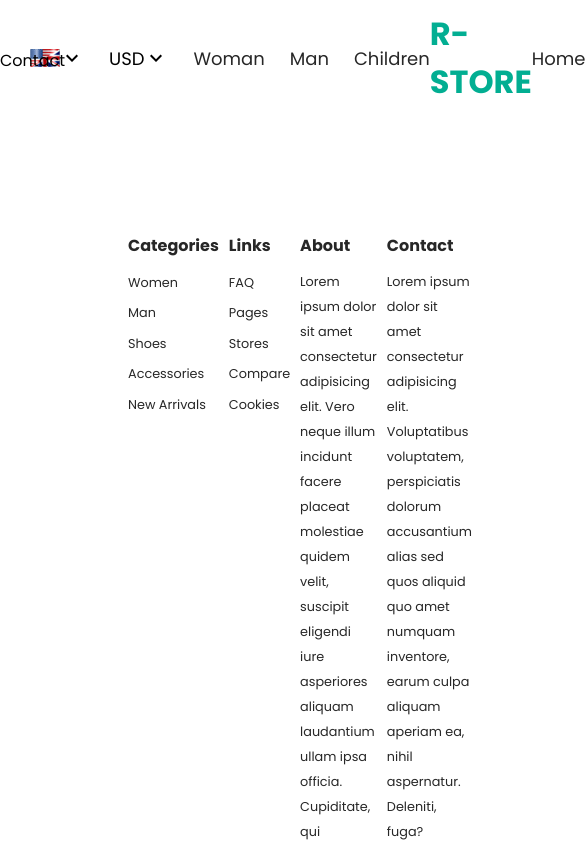
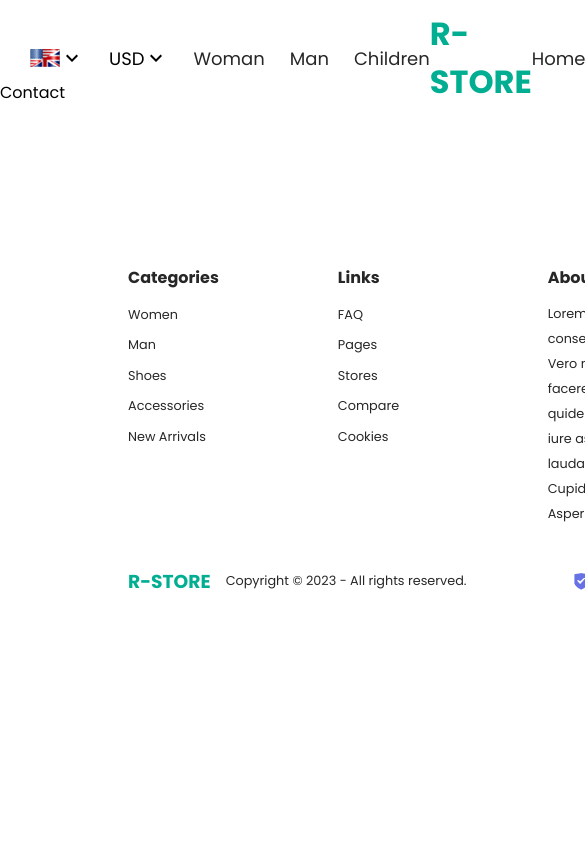
Before and after one commit to lightmnd/full-stack-comm2023, a React (Create React App) app: page /contact in a window 390 px wide. Shown: the top 844 px of the page, 585 px wide, since content can reach past the window. Built offline with nearby package versions, Linux system fonts and the light colour scheme.

Commit message:
fix responsive body

```diff
--- a/src/components/Card/Card.tsx
+++ b/src/components/Card/Card.tsx
@@ -37,7 +37,7 @@ export default function Card(props: FeaturedProps) {
                   return (
                     <>
                       {item.rating.rate >= 4 ? (
-                        <div>
+                        <>
                           <span className="topRated">Top rated!</span>
                           <div className="featuredImagesWrapper">
                             <img
@@ -55,7 +55,7 @@ export default function Card(props: FeaturedProps) {
                               </div>
                             </div>
                           </div>
-                        </div>
+                        </>
                       ) : (
                         <div className="featuredImagesWrapper">
                           <img
--- a/src/components/Navbar/Navbar.scss
+++ b/src/components/Navbar/Navbar.scss
@@ -1,5 +1,7 @@
 .navbar {
-    height: 3rem;
+    height: 80px;
+    // display: flex;
+    // flex: 1;
     a {
         text-decoration: none;
         color: rgb(39, 39, 39);
@@ -10,6 +12,11 @@
         color: rgb(2, 174, 146);
     }
     .wrapper {
+        display: flex;
+        align-items: center;
+        justify-content: space-between;
+        padding: 10px 30px;
+        //overflow: hidden;
         // @media (min-width: 411px) {
         //     display: flex;
         //     flex-direction: column;
@@ -19,18 +26,17 @@
             align-items: center;
             font-size: 18px;
         }
-        display: flex;
-        padding: 10px 30px;
-        justify-content: space-between;
+        // display: flex;
+        // padding: 10px 30px;
         .left {
             display: flex;
-            flex-direction: row;
+            // flex-direction: row;
             align-items: center;
             gap: 25px;
         }
         .center {
             display: flex;
-            justify-content: center;
+            //justify-content: center;
             align-items: center;
         }
         .logo {
@@ -43,7 +49,7 @@
         }
         .right {
             display: flex;
-            flex-direction: row;
+            // flex-direction: row;
             align-items: center;
             gap: 25px;
             .icons {
@@ -51,6 +57,7 @@
                 justify-content: space-between;
                 align-items: center;
                 gap: 25px;
+                cursor: pointer;
             }
             .shoppingCart {
                 display: flex;
--- a/src/index.css
+++ b/src/index.css
@@ -0,0 +1,3 @@
+html {
+    display: flex;
+}
```
